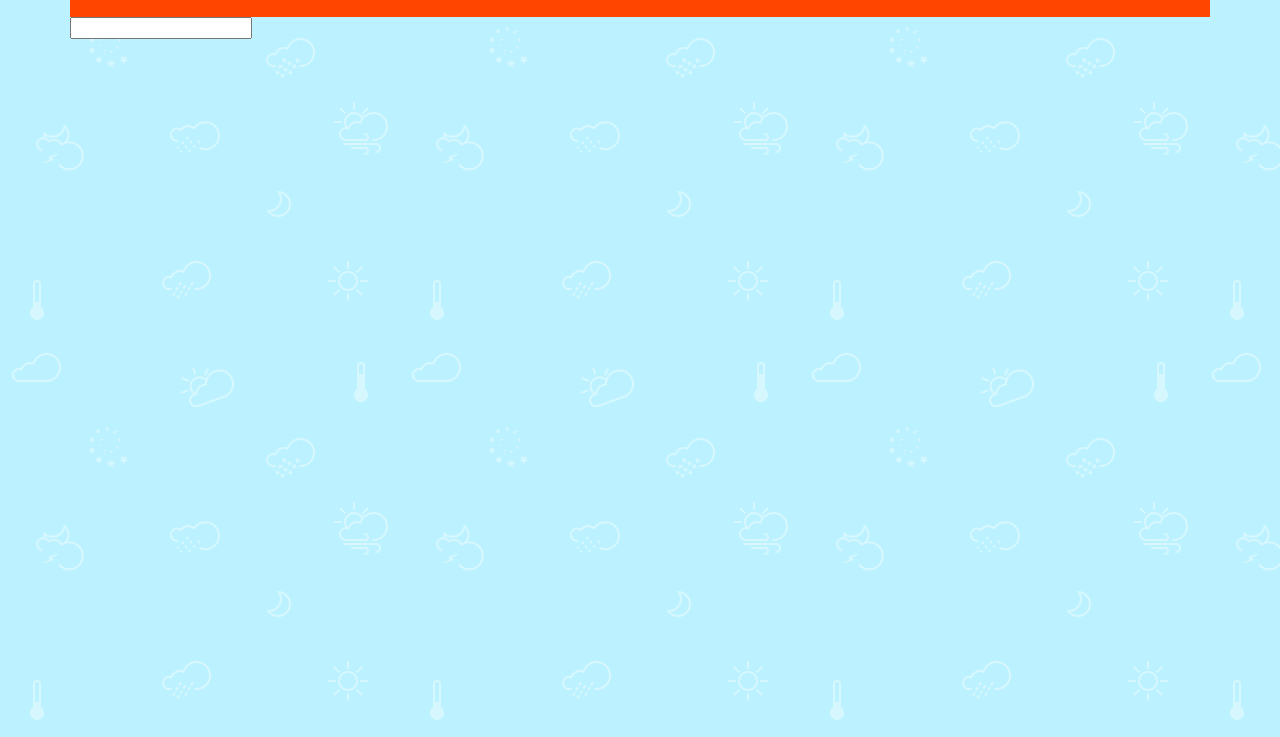
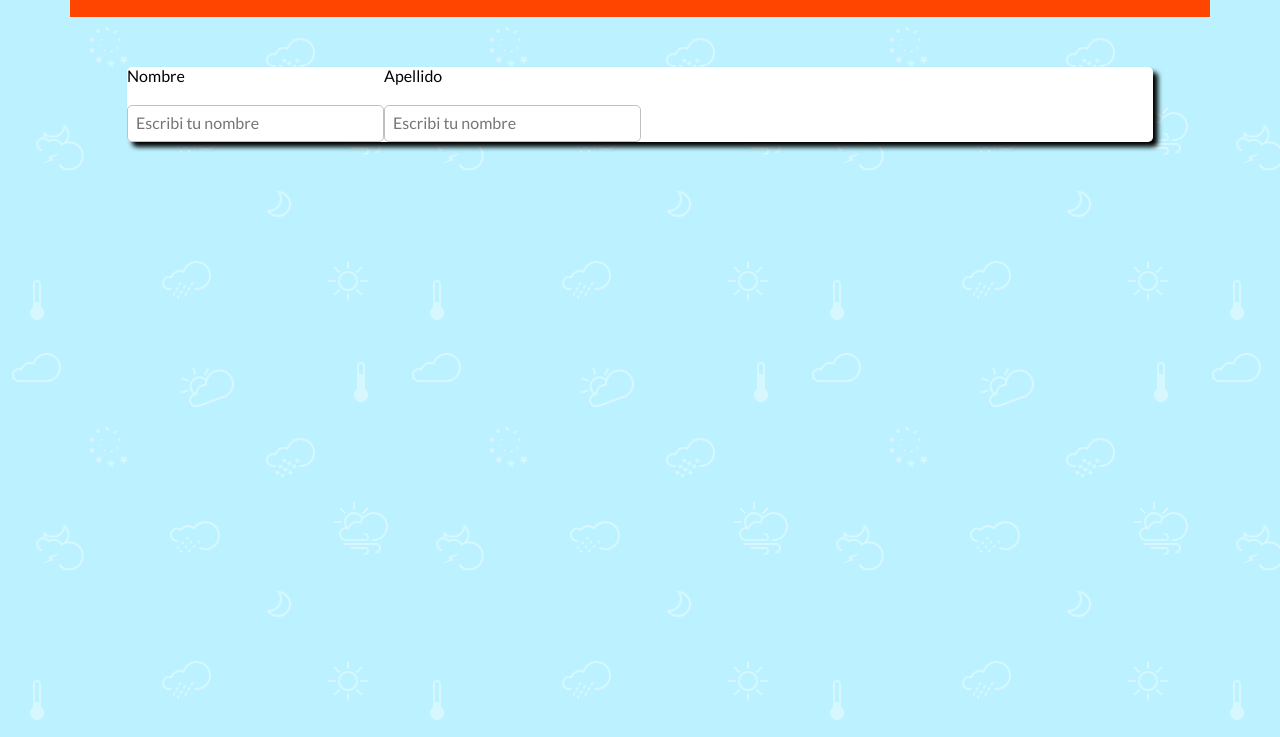
Before and after one commit to LudmiM/craftsy, a website: page views/register.html in a window 1280 px wide. Shown: the part 63-800 px from the top of the page. Drawn offline with nearby package versions, Linux system fonts and the light colour scheme.

Commit message:
Agrego estilos a register

```diff
--- /dev/null
+++ b/public/css/form.css
@@ -0,0 +1,18 @@
+form{
+    display: flex;
+    flex-wrap: wrap;
+}
+.input__box{
+    margin-bottom: 20px;
+    width: 100%;
+}
+.form__label{
+    margin-bottom: 20px;
+}
+.form__input{
+    width: 100%;
+    padding: 8px;
+    border-radius: 5px;
+    border:1px solid #c0c0c0;
+    margin-top: 20px;
+}
--- /dev/null
+++ b/public/css/register.css
@@ -0,0 +1,7 @@
+.register__main__section{
+    width: 90%;
+    margin: 50px auto;
+    background-color: #fff;
+    box-shadow: 5px 5px 5px #000;
+    border-radius: 5px;
+}
--- a/public/css/styles.css
+++ b/public/css/styles.css
@@ -3,3 +3,6 @@
 @import './general.css';
 @import './header.css';
 @import './home.css';
+@import './form.css';
+@import './register.css';
+@import './login.css';
--- a/views/register.html
+++ b/views/register.html
@@ -27,9 +27,16 @@
         </nav>
     </header>
     <main class="main__register">
-        <section>
-            <form action="">
-                <input type="">
+        <section class="register__main__section">
+            <form action="" class="form">
+                <div class="form__box">
+                    <label for=""class="form__label">Nombre</label>
+                    <input type="text" placeholder="Escribi tu nombre" class="form__input">
+                </div>
+                <div class="form__box">
+                    <label for=""class="form__label">Apellido</label>
+                    <input type="text" placeholder="Escribi tu nombre" class="form__input">
+                </div>
             </form>
         </section>
 
```
Also changed, not shown: views/home.html (+2 -2 lines).
